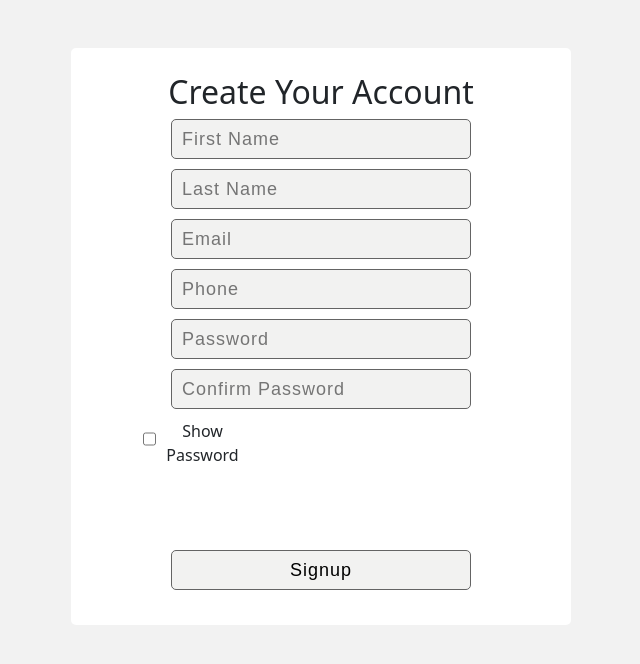
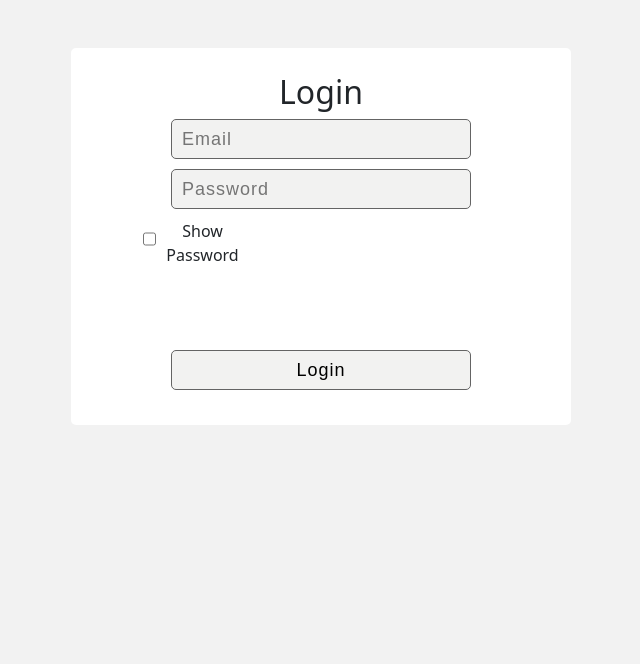
Before and after one commit to muhammadbadrul1234/Code-Compass, a React (Vite) app: page / in a window 1280 px wide. Shown: the top 664 px of the page, without its empty margins (319-959 px from the left). Built offline with nearby package versions, Linux system fonts and the light colour scheme.

Commit message:
Login Base Done

```diff
--- /dev/null
+++ b/src/Login.tsx
@@ -0,0 +1,65 @@
+import React from "react";
+import ReactDOM from "react-dom/client";
+import "./css/Login.css";
+import { useState } from "react";
+
+export const Login = () => {
+  return (
+    <>
+      <section className="Login">
+        <div className="container mt-5">
+          <div className="Login-content">
+            <div className="Login-form"></div>
+            <h2>Login</h2>
+            <form className="register-form" id="register-form">
+              {/* Email */}
+              <div className="form-group">
+                <label htmlFor="email"></label>
+                <input
+                  type="text"
+                  name="email"
+                  id="email"
+                  autoComplete="off"
+                  placeholder="Email"
+                />
+              </div>
+
+              {/* Password */}
+              <div className="form-group">
+                <label htmlFor="password"></label>
+                <input
+                  type="password"
+                  name="password"
+                  id="password"
+                  autoComplete="off"
+                  placeholder="Password"
+                />
+              </div>
+
+              {/* Checkbox */}
+              <div className="checkbox">
+                <input
+                  type="checkbox"
+                  name="checkbox"
+                  id="checkbox"
+                  className="checkbox"
+                />{" "}
+                Show Password
+              </div>
+              {/* Submit */}
+              <div className="form-group form-button">
+                <input
+                  type="submit"
+                  name="Login"
+                  id="Login"
+                  className="form-submit"
+                  value="Login"
+                />
+              </div>
+            </form>
+          </div>
+        </div>
+      </section>
+    </>
+  );
+}
--- /dev/null
+++ b/src/css/Login.css
@@ -0,0 +1,64 @@
+body{
+    background-color: #f2f2f2;
+}
+.Login {
+  width: 100%;
+  text-align: center;
+  background-size: cover;
+  display: flex;
+  justify-content: center;
+  align-items: center;
+}
+
+.Login .container {
+  width: 100%;
+  max-width: 500px;
+  background-color: #fff;
+  padding: 25px;
+  border-radius: 5px;
+}
+form {
+  width: 100%;
+  max-width: 300px;
+  margin: auto;
+}
+form input{
+    width: 100%;
+    height: 40px;
+    border: 1px solid #646464;
+    border-color: #646464;
+    border-radius: 5px;
+
+    outline: 1;
+    padding: 0 10px;
+    background: #f2f2f1;
+
+    font-size: 18px;
+    font-weight: 500;
+    font-family: 'Poppins', sans-serif;
+    letter-spacing: 1px;
+    margin-bottom: 10px;
+    transition: all 0.6s ease-in-out;
+}
+.checkbox{
+    margin-bottom: 101px;
+    width: 30px;
+    height: 30px;
+    display: flex;
+    justify-content: center;
+    border-radius: 5px;
+}
+
+.checkbox input{
+    width: 20px;
+    height: 20px;
+    margin-top: 10px;
+    margin-left: 10px;
+    margin-right: 10px;
+    margin-bottom: 10px;
+    border-radius: 5px;
+    background-color: #f2f2f2;
+    border: 1px solid #646464;
+    border-color: #646464;
+    transition: all 0.6s ease-in-out;
+}
--- a/src/main.tsx
+++ b/src/main.tsx
@@ -1,11 +1,11 @@
 import React from "react";
 import ReactDOM from "react-dom/client";
 import "bootstrap/dist/css/bootstrap.css";
-import Login from "./Signup";
 import Signup from "./Signup";
+import { Login } from "./Login";
 
 ReactDOM.createRoot(document.getElementById("root") as HTMLElement).render(
   <React.StrictMode>
-      <Signup />
+      <Login />
   </React.StrictMode>
 );
```
